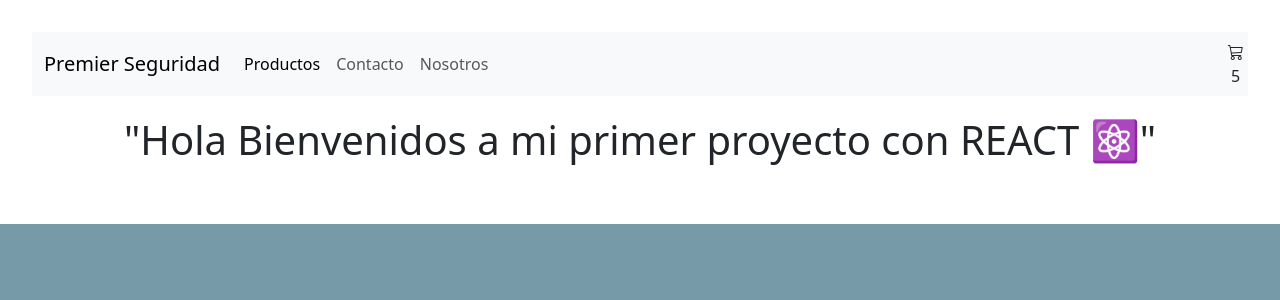
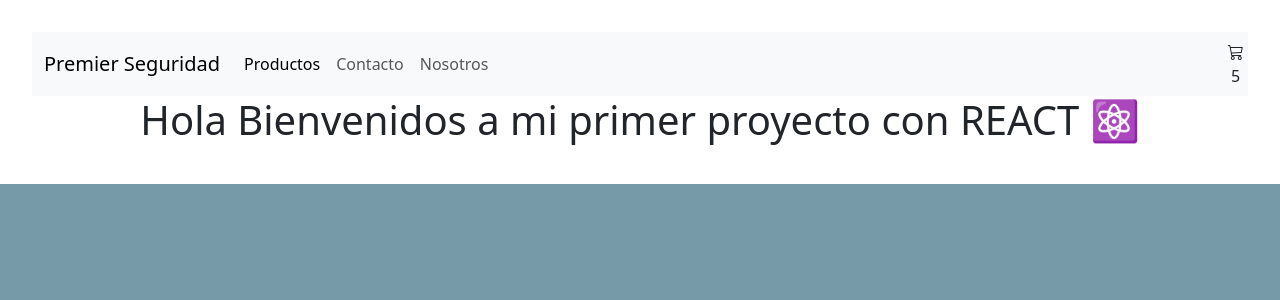
Before and after one commit to CesarRODR/REACT-1, a React (Vite) app in the folder ENTREGA-1/: page / in a window 1280 px wide. Shown: the top 300 px of the page. Built offline with nearby package versions, Linux system fonts and the light colour scheme.

Commit message:
version 0.0.4
Se corrigió la props greeting

```diff
--- a/ENTREGA-1/src/App.jsx
+++ b/ENTREGA-1/src/App.jsx
@@ -10,7 +10,7 @@ function App() {
   return (
     <>
      <NavBar/>
-      <ItemListContainer/>
+      <ItemListContainer greeting="Hola Bienvenidos a mi primer proyecto con REACT ⚛️"/>
 
     </>
   )
--- a/ENTREGA-1/src/components/ItemListContainer.jsx
+++ b/ENTREGA-1/src/components/ItemListContainer.jsx
@@ -1,8 +1,8 @@
 
 export const ItemListContainer = ({ greeting }) => {
   return (
-    <div style={{ padding: '20px', fontSize:'20px'}}>
-      <h1>"Hola Bienvenidos a mi primer proyecto con REACT ⚛️"</h1>
+    <div>
+      <h1>{greeting}</h1>
     </div>
   );
 };
```
